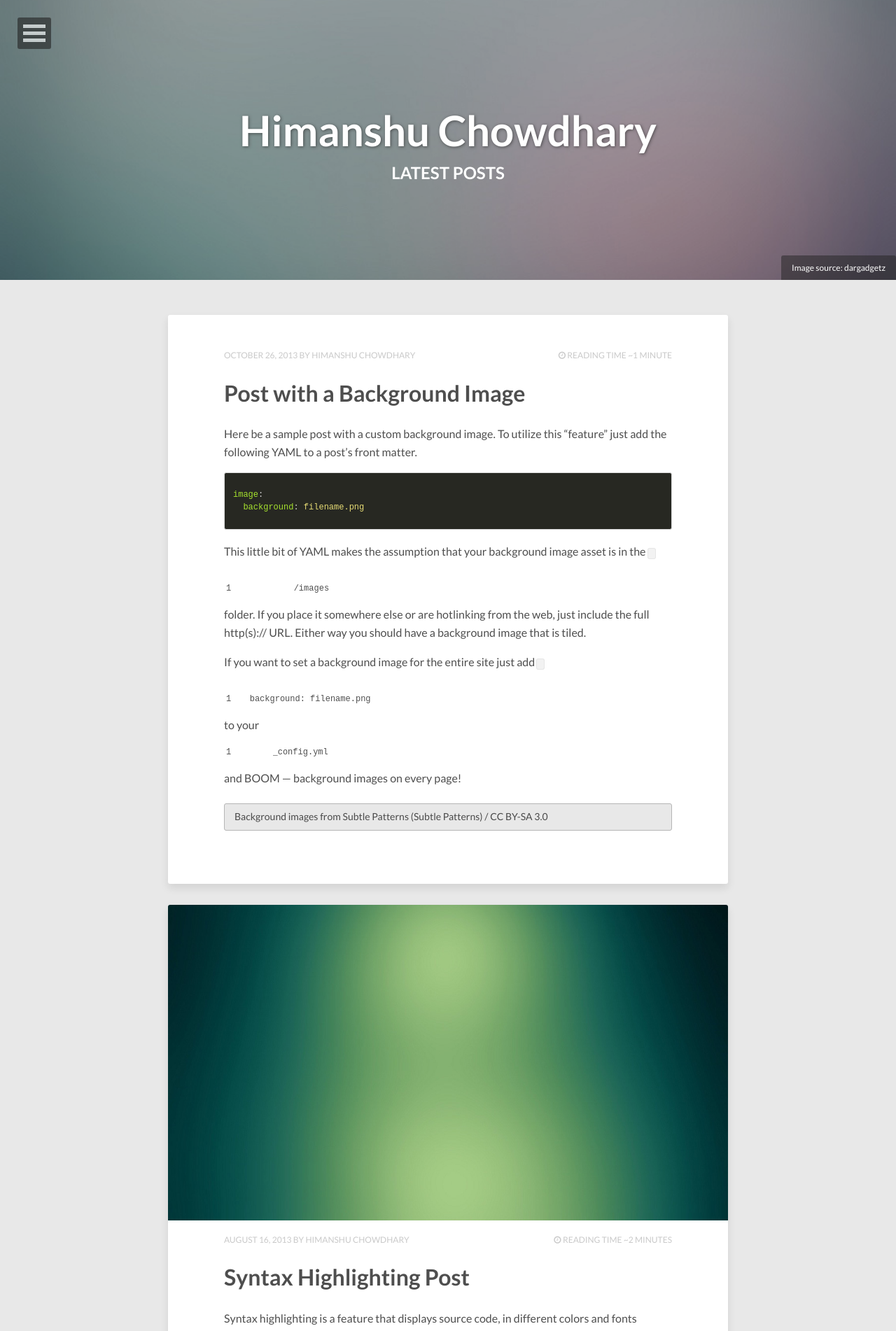
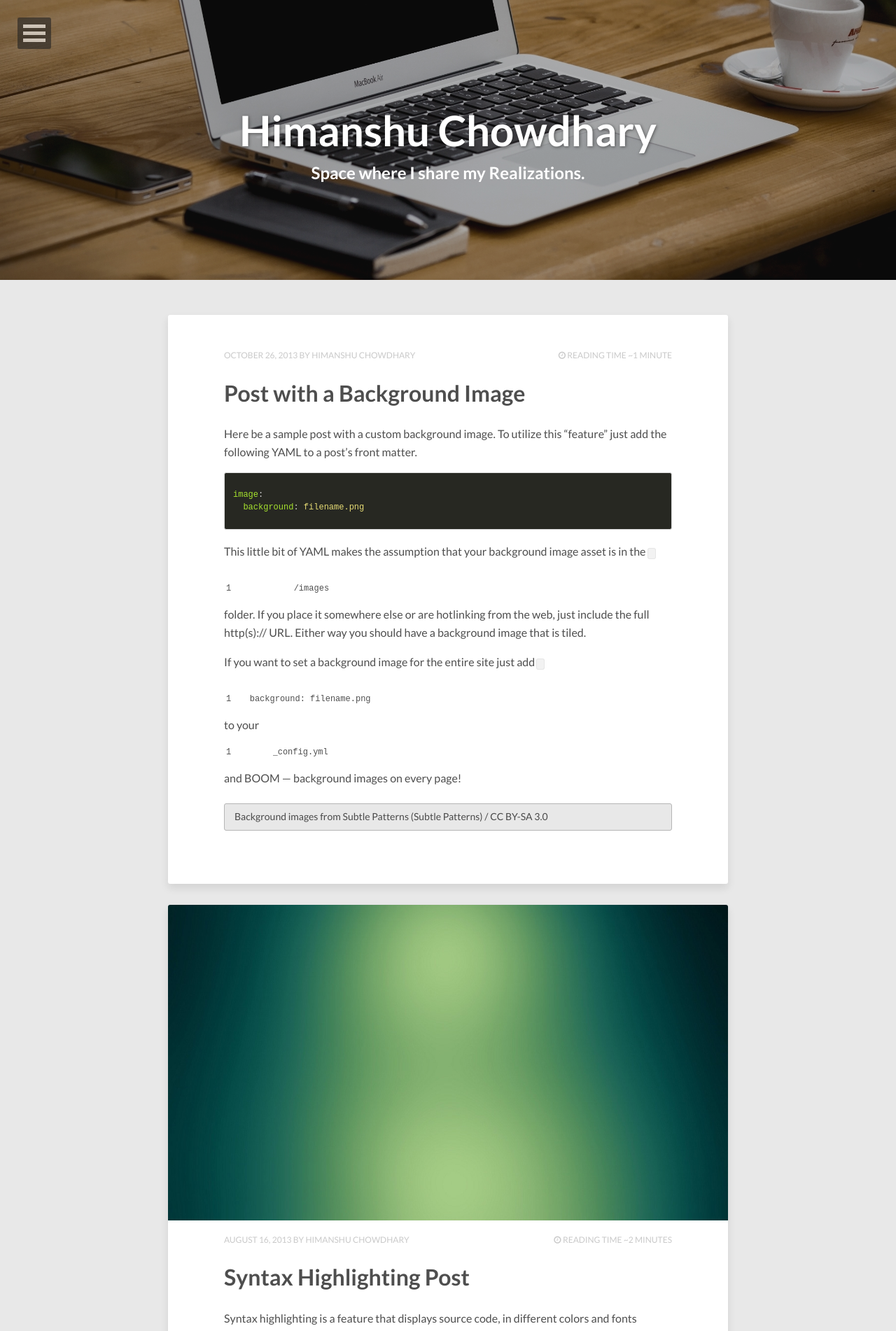
Before and after one commit to enigmanshu/Portfolio, a Jekyll site: the page built from index.html, in a window 1280 px wide. Shown: the top 1902 px of the page at 70% size. Built offline with Jekyll 4.4.1, drawn with Linux system fonts in a browser that asks for light colours; nearby versions of some CDN libraries; the list of posts is cut into pages by our own code.

Commit message:
now site is ready for blogging
added disqus
added header image

```diff
--- a/_config.yml
+++ b/_config.yml
@@ -1,17 +1,17 @@
 title:            Himanshu Chowdhary
-description:      Hi. I am an analyst/designer/developer/pianist.
-disqus_shortname:
+description:      Hi. I am an Analyst Designer DeveloperPianist.
+disqus_shortname: himanshuio
 reading_time:     true
 words_per_minute: 200
 # Your site's domain goes here (eg: //mmistakes.github.io, http://mademistakes.com, etc)
 # When testing locally leave blank or use http://localhost:4000
-url:
+url: #http://himanshu.io
 
 # Owner/author information
 owner:
   name:           Himanshu Chowdhary
   avatar:         avatar.jpg
-  bio:            #"I am an analyst by profession and a designer developer pianist by passion."
+  bio:            "Analyst Designer Developer Pianist"
   email:          himanshu.chowdhary.iitkgp@gmail.com
   # Social networking links used in footer. Update and remove as you like.
   twitter: https://twitter.com/enigmanshu
--- a/_sass/_page.scss
+++ b/_sass/_page.scss
@@ -90,7 +90,7 @@ body {
 	h2 {
 		margin: 0;
 		color: $white;
-		text-transform: uppercase;
+		text-transform: none;
 		@media #{$medium} {
 			a {
 				color: $white;
--- a/index.html
+++ b/index.html
@@ -1,13 +1,13 @@
 ---
 layout: post-index
-title: Latest Posts
+title: Space where I share my Realizations.
 description: "Describe this nonsense."
 tags: [Jekyll, theme, themes, responsive, blog, modern]
 comments: false
 image:
-  feature: abstract-1.jpg
-  credit: dargadgetz
-  creditlink: http://www.dargadgetz.com/ios-7-abstract-wallpaper-pack-for-iphone-5-and-ipod-touch-retina/
+  feature: header-bg.jpg
+  <!-- credit: dargadgetz
+  creditlink: http://www.dargadgetz.com/ios-7-abstract-wallpaper-pack-for-iphone-5-and-ipod-touch-retina/ -->
 ---
 
 {% for post in paginator.posts %}
```
Also changed, not shown: images/header-bg.jpg (added).
